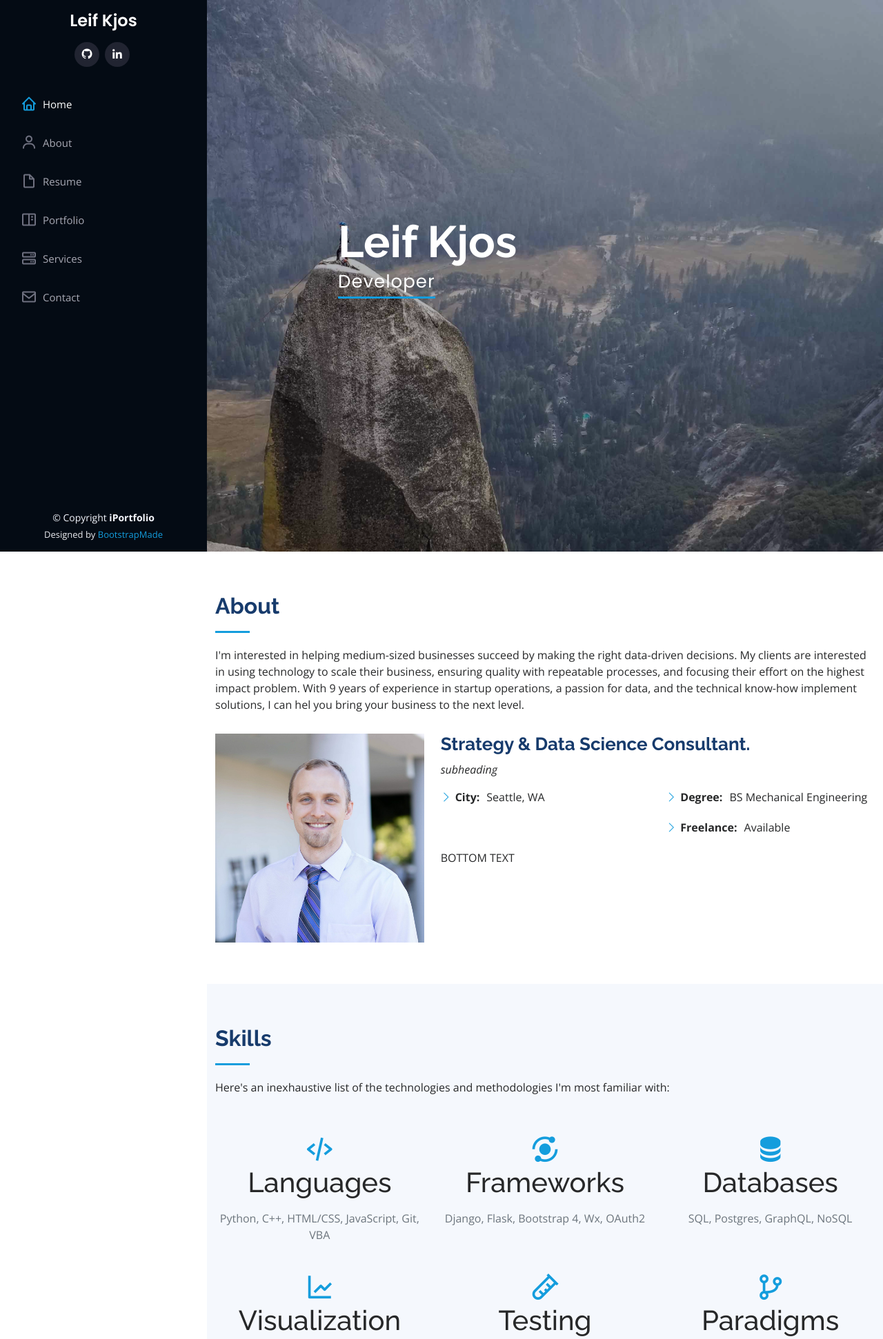
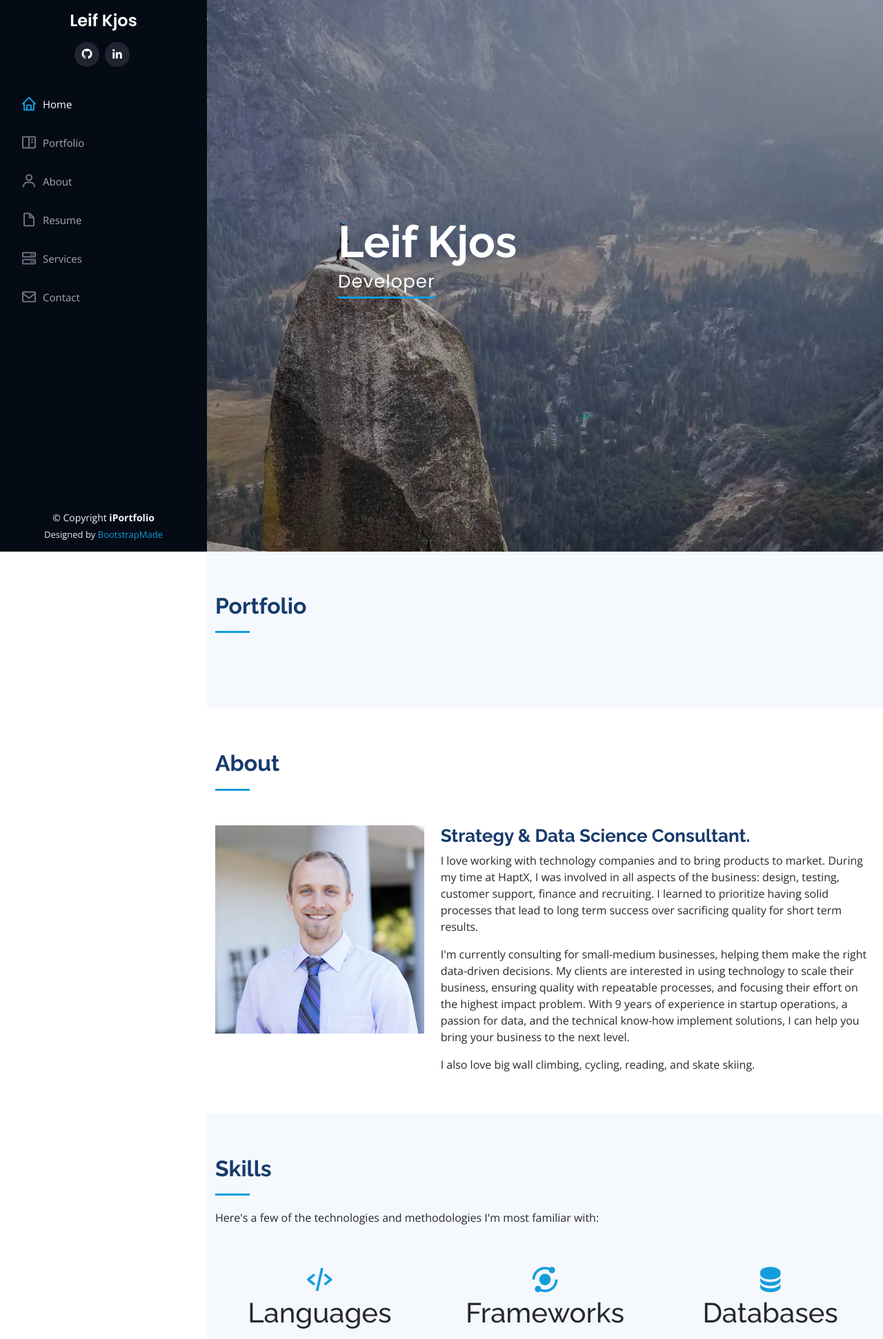
Before and after one commit to lekjos/portfolio-site, a Django app: template PortfolioSite/Main/templates/index.html in a window 1280 px wide. Shown: the top 1942 px of the page at 69% size. Run offline with Django 3.2, Linux system fonts and the light colour scheme; the template is opened without the code that fills it, so the values that code supplies are empty; some libraries are stand-ins or nearby versions.

Commit message:
update home page text

```diff
--- a/PortfolioSite/Main/templates/index.html
+++ b/PortfolioSite/Main/templates/index.html
@@ -12,166 +12,7 @@
 
   <main id="main">
 
-    <!-- ======= About Section ======= -->
-    <section id="about" class="about">
-      <div class="container">
-
-        <div class="section-title">
-          <h2>About</h2>
-          <p> I'm interested in helping medium-sized businesses succeed by making the right data-driven decisions. My clients are interested in using technology to scale their business, ensuring quality with repeatable processes, and focusing their effort on the highest impact problem.
-              With 9 years of experience in startup operations, a passion for data, and the technical know-how implement solutions, I can hel you bring your business to the next level.
-          </p>
-        </div>
-
-        <div class="row">
-          <div class="col-lg-4" data-aos="fade-right">
-            <img src="{% static 'img/profile-img.jpg' %}" class="img-fluid" alt="">
-          </div>
-          <div class="col-lg-8 pt-4 pt-lg-0 content" data-aos="fade-left">
-            <h3>Strategy &amp; Data Science Consultant.</h3>
-            <p class="fst-italic">
-               subheading
-            </p>
-            <div class="row">
-              <div class="col-lg-6">
-                <ul>
-                  <li><i class="bi bi-chevron-right"></i> <strong>City:</strong> <span>Seattle, WA</span></li>
-                </ul>
-              </div>
-              <div class="col-lg-6">
-                <ul>
-                  <li><i class="bi bi-chevron-right"></i> <strong>Degree:</strong> <span>BS Mechanical Engineering</span></li>
-                  <li><i class="bi bi-chevron-right"></i> <strong>Freelance:</strong> <span>Available</span></li>
-                </ul>
-              </div>
-            </div>
-            <p>
-             BOTTOM TEXT
-            </p>
-          </div>
-        </div>
-
-      </div>
-    </section><!-- End About Section -->
-
-    <!-- ======= Skills Section ======= -->
-    <section id="skills" class="skills section-bg">
-      <div class="container">
-
-        <div class="section-title">
-          <h2>Skills</h2>
-          <p>Here's an inexhaustive list of the technologies and methodologies I'm most familiar with:</p>
-        </div>
-
-        <div class="row skills-content my-5">
-          <div class="col-md-4 skill-group text-center">
-            <i class="bx bx-code-alt mb-4"></i>
-            <h1 class="mb-3"> Languages</h1>
-            <p class="text-muted"> Python, C++, HTML/CSS, JavaScript, Git, VBA</p>
-          </div>
-          <div class="col-md-4 skill-group text-center">
-            <i class="bx bxs-analyse mb-4"></i>
-            <h1 class="mb-3"> Frameworks</h1>
-            <p class="text-muted">Django, Flask, Bootstrap 4, Wx, OAuth2</p>
-          </div>
-          <div class="col-md-4 skill-group text-center">
-            <i class="bx bxs-data mb-4"></i>
-            <h1 class="mb-3"> Databases</h1>
-            <p class="text-muted"> SQL, Postgres, GraphQL, NoSQL</p>
-          </div>
-        </div>
-        <div class="row skills-content my-5">
-          <div class="col-md-4 skill-group text-center">
-            <i class="bx bx-line-chart mb-4"></i>
-            <h1 class="mb-3"> Visualization</h1>
-            <p class="text-muted"> Tableau, PowerBI</p>
-          </div>
-          <div class="col-md-4 skill-group text-center">
-            <i class="bx bx-test-tube mb-4"></i>
-            <h1 class="mb-3"> Testing</h1>
-            <p class="text-muted"> UnitTest, PyTest</p>
-          </div>
-          <div class="col-md-4 skill-group text-center">
-            <i class="bx bx-git-branch mb-4"></i>
-            <h1 class="mb-3"> Paradigms</h1>
-            <p class="text-muted"> OOP, MVC, TDD</p>
-          </div>
-        </div>
-        <div class="row skills-content my-5 justify-content-center">
-          <div class="col-md-4 skill-group text-center">
-            <i class="bx bxs-compass mb-4"></i>
-            <h1 class="mb-3"> Project Management</h1>
-            <p class="text-muted"> PMP-trained, Agile, SCRUM, Waterfall</p>
-          </div>
-          <div class="col-md-4 skill-group text-center">
-            <i class="bx bx-conversation mb-4"></i>
-            <h1 class="mb-3"> Product Management</h1>
-            <p class="text-muted"> Customer Engagement, Feedback Surveys, A-B Testing</p>
-          </div>
-
-        </div>
-
-			</div>
-
-    </section><!-- End Skills Section -->
-
-    <!-- ======= Resume Section ======= -->
-    <section id="resume" class="resume">
-      <div class="container">
-
-        <div class="section-title">
-          <h2>Resume</h2>
-        </div>
-
-        <div class="row">
-          <div class="col-lg-6" data-aos="fade-up" data-aos-delay="100">
-            <h3 class="resume-title">Professional Experience</h3>
-            <div class="resume-item">
-              <h4>Strategy and Data Science Consultant</h4>
-              <h5>July 2020 - Present</h5>
-              <p><em>Remote West Coast </em></p>
-              <ul>
-                <li>Lead in the design, development, and implementation of the graphic, layout, and production communication materials</li>
-                <li>Delegate tasks to the 7 members of the design team and provide counsel on all aspects of the project. </li>
-                <li>Supervise the assessment of all graphic materials in order to ensure quality and accuracy of the design</li>
-                <li>Oversee the efficient use of production project budgets ranging from $2,000 - $25,000</li>
-              </ul>
-            </div>
-            <div class="resume-item">
-              <h4>Director of Technical Operations</h4>
-              <h5>June 2017 - May 2021</h5>
-              <p><em>HaptX Inc., San Luis Obispo, CA</em></p>
-              <ul>
-                <li>Copy</li>
-                <li>From</li>
-                <li>Resume</li>
-              </ul>
-            </div>
-            <div class="resume-item">
-              <h4>Manager of Engineering</h4>
-              <h5>2017 - 2018</h5>
-              <p><em>HaptX Inc., San Luis Obispo, CA</em></p>
-              <ul>
-                <li>Copy</li>
-                <li>From</li>
-                <li>Resume</li>
-              </ul>
-            </div>
-
-            <h3 class="resume-title">Education</h3>
-            <div class="resume-item">
-              <h4>BS Mechanical Engineering</h4>
-              <h5>2009 - 2013</h5>
-              <p><em>Santa Clara University, CA</em></p>
-            </div>
-          </div>
-
-        </div>
-
-      </div>
-    </section><!-- End Resume Section -->
-
-    <!-- ======= Portfolio Section ======= -->
+<!-- ======= Portfolio Section ======= -->
     <section id="portfolio" class="portfolio section-bg">
       <div class="container">
 
@@ -289,6 +130,169 @@
       </div>
     </section><!-- End Portfolio Section -->
 
+    <!-- ======= About Section ======= -->
+    <section id="about" class="about">
+      <div class="container">
+
+        <div class="section-title">
+          <h2>About</h2>
+        </div>
+
+        <div class="row">
+          <div class="col-lg-4" data-aos="fade-right">
+            <img src="{% static 'img/profile-img.jpg' %}" class="img-fluid" alt="">
+          </div>
+          <div class="col-lg-8 pt-4 pt-lg-0 content" data-aos="fade-left">
+            <h3>Strategy &amp; Data Science Consultant.</h3>
+            <p>
+              I love working with technology companies and to bring products to market. During my time at HaptX, I was involved in all aspects of the business: design, testing, customer support, finance and recruiting.
+              I learned to prioritize having solid processes that lead to long term success over sacrificing quality for short term results.
+            </p>
+            <p>
+              I'm currently consulting for small-medium businesses, helping them make the right data-driven decisions. My clients are interested in using technology to scale their business, ensuring quality with repeatable processes, and focusing their effort on the highest impact problem.
+              With 9 years of experience in startup operations, a passion for data, and the technical know-how implement solutions, I can help you bring your business to the next level.
+            </p>
+            <p>
+              I also love big wall climbing, cycling, reading, and skate skiing.
+            </p>
+          </div>
+        </div>
+
+      </div>
+    </section><!-- End About Section -->
+
+
+    <!-- ======= Skills Section ======= -->
+    <section id="skills" class="skills section-bg">
+      <div class="container">
+
+        <div class="section-title">
+          <h2>Skills</h2>
+          <p>Here's a few of the technologies and methodologies I'm most familiar with:</p>
+        </div>
+
+        <div class="row skills-content my-5">
+          <div class="col-md-4 skill-group text-center">
+            <i class="bx bx-code-alt mb-4"></i>
+            <h1 class="mb-3"> Languages</h1>
+            <p class="text-muted"> Python, C++, HTML/CSS, JavaScript, Git, VBA</p>
+          </div>
+          <div class="col-md-4 skill-group text-center">
+            <i class="bx bxs-analyse mb-4"></i>
+            <h1 class="mb-3"> Frameworks</h1>
+            <p class="text-muted">Django, Flask, Bootstrap 4, Wx, OAuth2</p>
+          </div>
+          <div class="col-md-4 skill-group text-center">
+            <i class="bx bxs-data mb-4"></i>
+            <h1 class="mb-3"> Databases</h1>
+            <p class="text-muted"> SQL, Postgres, GraphQL, NoSQL</p>
+          </div>
+        </div>
+        <div class="row skills-content my-5">
+          <div class="col-md-4 skill-group text-center">
+            <i class="bx bx-line-chart mb-4"></i>
+            <h1 class="mb-3"> Visualization</h1>
+            <p class="text-muted"> Tableau, PowerBI</p>
+          </div>
+          <div class="col-md-4 skill-group text-center">
+            <i class="bx bx-test-tube mb-4"></i>
+            <h1 class="mb-3"> Testing</h1>
+            <p class="text-muted"> UnitTest, PyTest</p>
+          </div>
+          <div class="col-md-4 skill-group text-center">
+            <i class="bx bx-git-branch mb-4"></i>
+            <h1 class="mb-3"> Paradigms</h1>
+            <p class="text-muted"> OOP, MVC, TDD</p>
+          </div>
+        </div>
+        <div class="row skills-content my-5 justify-content-center">
+          <div class="col-md-4 skill-group text-center">
+            <i class="bx bxs-compass mb-4"></i>
+            <h1 class="mb-3"> Project Management</h1>
+            <p class="text-muted"> PMP-trained, Agile, SCRUM, Waterfall</p>
+          </div>
+          <div class="col-md-4 skill-group text-center">
+            <i class="bx bx-conversation mb-4"></i>
+            <h1 class="mb-3"> Product Management</h1>
+            <p class="text-muted"> Customer Engagement, Feedback Surveys, A-B Testing</p>
+          </div>
+
+        </div>
+
+			</div>
+
+    </section><!-- End Skills Section -->
+
+    <!-- ======= Resume Section ======= -->
+    <section id="resume" class="resume">
+      <div class="container">
+
+        <div class="section-title">
+          <h2>Resume</h2>
+        </div>
+
+        <div class="row">
+          <div class="col-lg-6" data-aos="fade-up" data-aos-delay="100">
+            <h3 class="resume-title">Professional Experience</h3>
+            <div class="resume-item">
+              <h4>Strategy and Data Science Consultant</h4>
+              <h5>July 2020 - Present</h5>
+              <p><em>Remote West Coast </em></p>
+              <ul>
+                <li>Created custom ERP system that combines data from payroll, CRM, quoting tool, time tracking, phone system, and QuickBooks to provide real-time business intelligence, and KPIs</li>
+                <li>Analyzed and created reports for job profitability and employee performance, identified where to focus marketing and sales resources and reworked price model</li>
+                <li>Automated multiple manual roles including bookkeeping, payroll, and dispatch, cutting administrative payroll costs by over 35% and reduced accounting and dispatch errors to near zero</li>
+              </ul>
+            </div>
+            <div class="resume-item">
+              <h4>Director of Technical Operations</h4>
+              <h5>June 2017 - May 2021</h5>
+              <p><em>HaptX Inc., San Luis Obispo, CA</em></p>
+              <ul>
+                <li>Managed cross-functional team of Customer Service, Administrative Staff, and Electrical, Mechanical, Software, & Firmware engineers</li>
+                <li>Worked with leadership team to set engineering development goals and product requirements based on the voice of the customer</li>
+                <li>Managed customer software and hardware development projects, including project to integrate TC3Sim with VR and Haptics, Nissan Leaf Integration, and Tactile Telerobot</li>
+                <li>Programmed automatic customer data analytics collection system, to securely collect and process usage data from customer SDK installs, using Python, Wx, and Django Rest Framework</li>
+                <li>Created customer support program from scratch, including hiring team of 7, setting up JIRA ticketing system, and documenting support process</li>
+                <li>Worked with engineering managers to recruit, onboard, and organize team of 40 FTE engineers</li>
+                <li>Ensured company compliance with government contracting requirements. Created documentation and employee training program</li>
+              </ul>
+            </div>
+            <div class="resume-item">
+              <h4>Manager of Engineering</h4>
+              <h5>2015 - 2017</h5>
+              <p><em>HaptX Inc., San Luis Obispo, CA</em></p>
+              <ul>
+                <li>Opened remote engineering office in SLO, hired part-time and full-time staff (7 direct reports)</li>
+                <li>Planned, managed, and executed projects, including powered leg exoskeleton prototype</li>
+                <li>Modeled, designed, and fabricated early and exoskeleton prototypes</li>
+              </ul>
+            </div>
+            <div class="resume-item">
+              <h4>Mechanical Design Engineer</h4>
+              <h5>2013 - 2015</h5>
+              <p><em>HaptX Inc., San Luis Obispo, CA</em></p>
+              <ul>
+                <li>Designed, built, and tested research prototypes</li>
+                <li>Assisted writing technical specification for early patents</li>
+                <li>Created CAD models and design visualizations</li>
+              </ul>
+            </div>
+
+            <h3 class="resume-title">Education</h3>
+            <div class="resume-item">
+              <h4>BS Mechanical Engineering</h4>
+              <h5>2009 - 2013</h5>
+              <p><em>Santa Clara University, CA</em></p>
+            </div>
+          </div>
+
+        </div>
+
+      </div>
+    </section><!-- End Resume Section -->
+
+
     <!-- ======= Services Section ======= -->
     <section id="services" class="services">
       <div class="container">
--- a/PortfolioSite/templates/base.html
+++ b/PortfolioSite/templates/base.html
@@ -54,9 +54,9 @@
       <nav id="navbar" class="nav-menu navbar">
         <ul>
           <li><a href="{% url 'index' %}#hero" class="nav-link scrollto active"><i class="bx bx-home"></i> <span>Home</span></a></li>
+          <li><a href="{% url 'index' %}#portfolio" class="nav-link scrollto"><i class="bx bx-book-content"></i> <span>Portfolio</span></a></li>
           <li><a href="{% url 'index' %}#about" class="nav-link scrollto"><i class="bx bx-user"></i> <span>About</span></a></li>
           <li><a href="{% url 'index' %}#resume" class="nav-link scrollto"><i class="bx bx-file-blank"></i> <span>Resume</span></a></li>
-          <li><a href="{% url 'index' %}#portfolio" class="nav-link scrollto"><i class="bx bx-book-content"></i> <span>Portfolio</span></a></li>
           <li><a href="{% url 'index' %}#services" class="nav-link scrollto"><i class="bx bx-server"></i> <span>Services</span></a></li>
           <li><a href="{% url 'index' %}#contact" class="nav-link scrollto"><i class="bx bx-envelope"></i> <span>Contact</span></a></li>
         </ul>
```
Also changed, not shown: other parts of PortfolioSite/Main/templates/index.html (+3 -2 lines).
